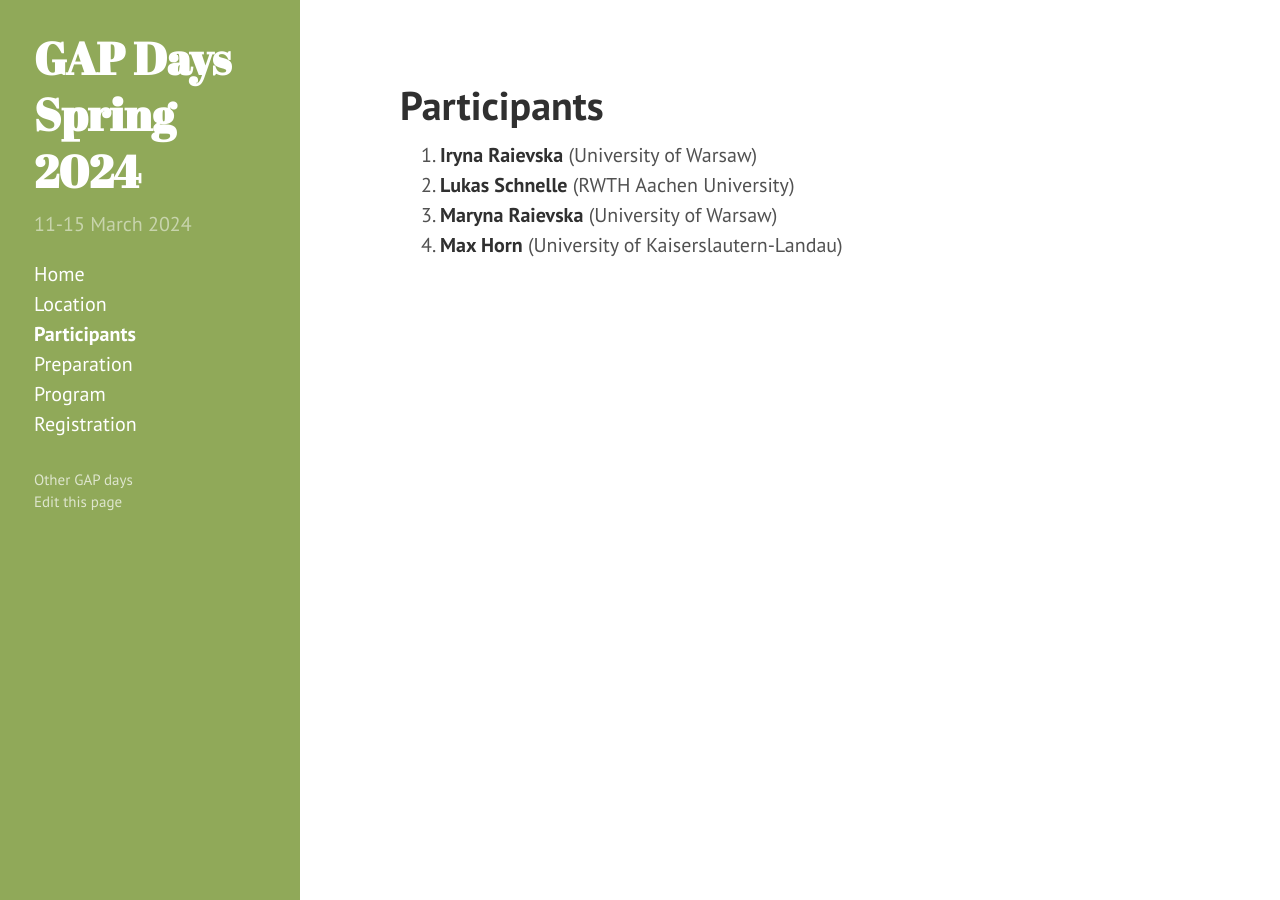
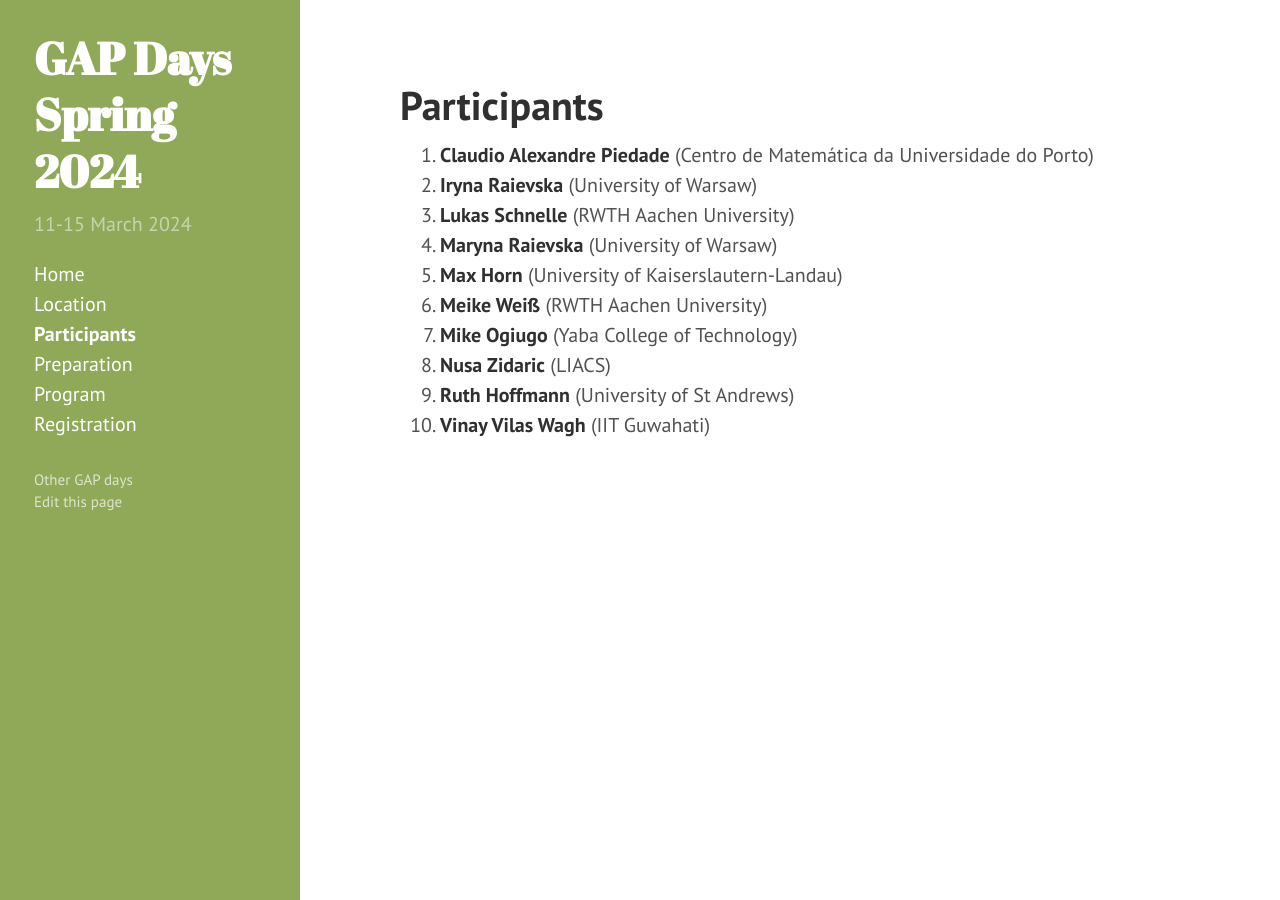
Before and after one commit to gapdays/gapdays2024-spring, a Jekyll site: the page built from participants.md, in a window 1280 px wide. Built offline with Jekyll 4.4.1, drawn with Linux system fonts in a browser that asks for light colours.

Commit message:
Add more people to participant list (#3)

```diff
--- a/participants.md
+++ b/participants.md
@@ -9,6 +9,18 @@ participants:
   - {name: Maryna Raievska, affiliation: University of Warsaw, Warsaw, Poland; Institute of Mathematics of National Academy of Sciences of Ukraine, Kyiv, Ukraine}
 
   - {name: Lukas Schnelle, affiliation: RWTH Aachen University, Germany}
+
+  - {name: Nusa Zidaric, affiliation: LIACS, Leiden University, Netherlands}
+
+  - {name: Meike Weiß, affiliation: RWTH Aachen University, Germany}
+
+  - {name: Mike Ogiugo, affiliation: Yaba College of Technology, University of Ibadan, Nigeria}
+
+  - {name: Vinay Vilas Wagh, affiliation: IIT Guwahati, India}
+
+  - {name: Claudio Alexandre Piedade , affiliation: Centro de Matemática da Universidade do Porto, Portugal}
+
+  - {name: Ruth Hoffmann, affiliation: University of St Andrews, Scotland}
 
 ---
 
```
